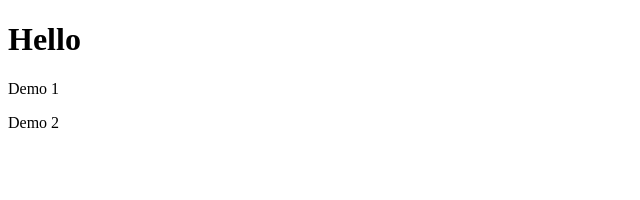
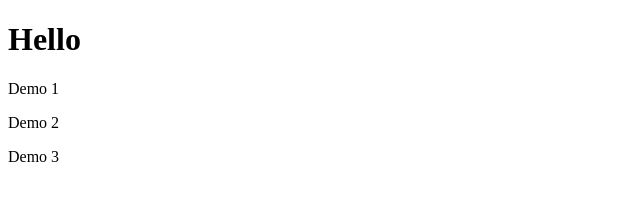
Before and after one commit to Ntuuwafrancis/gads-demo2, a plain HTML site: page index.html in a window 1280 px wide. Shown: the full height of the page, 0-640 px from the left. Drawn offline with Linux system fonts and the light colour scheme.

Commit message:
add content

```diff
--- a/index.html
+++ b/index.html
@@ -9,5 +9,6 @@
 	<h1>Hello</h1>
 	<p>Demo 1</p>
 	<p>Demo 2</p>
+	<p>Demo 3</p>
 	</body>
 </html>
```
